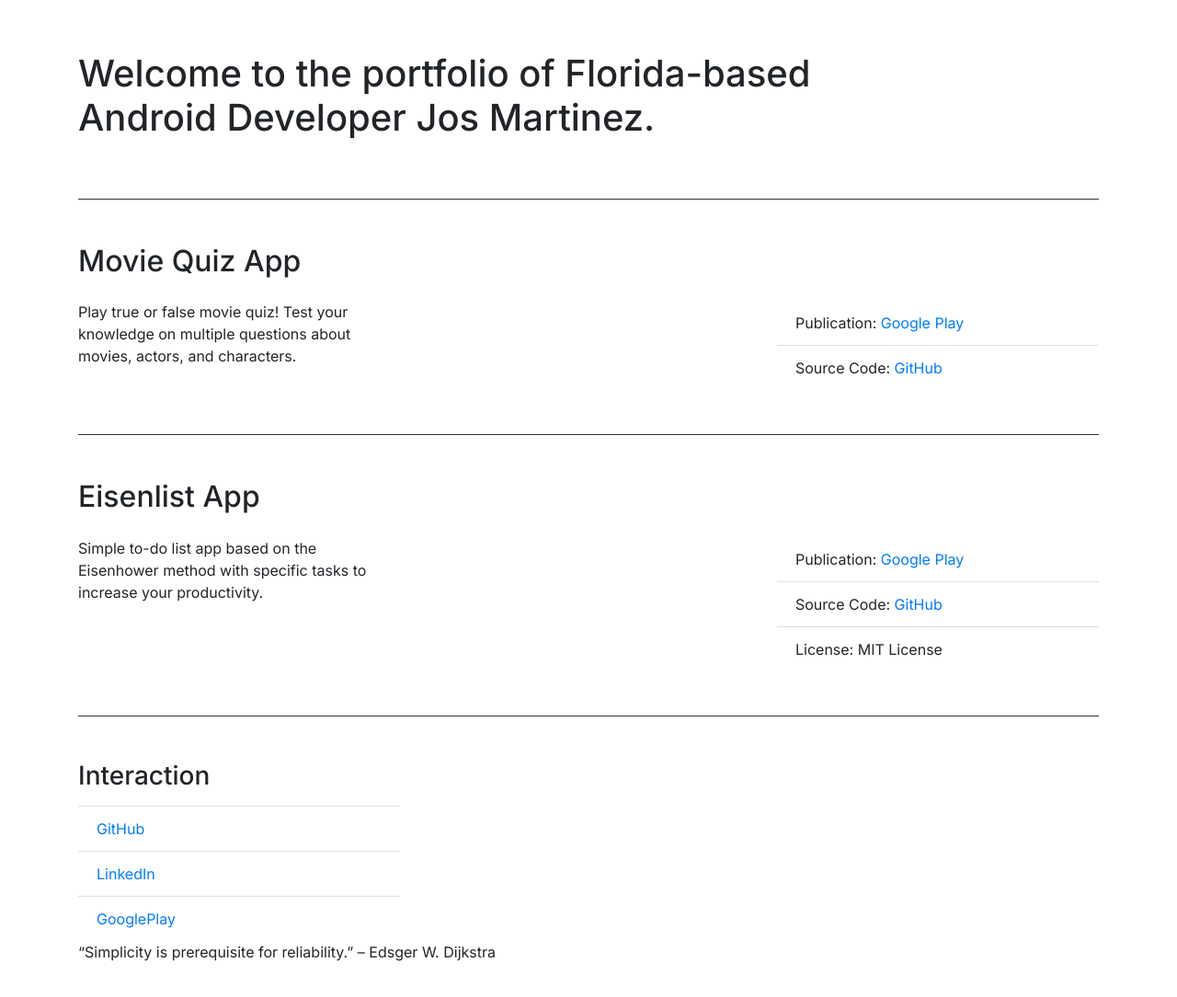
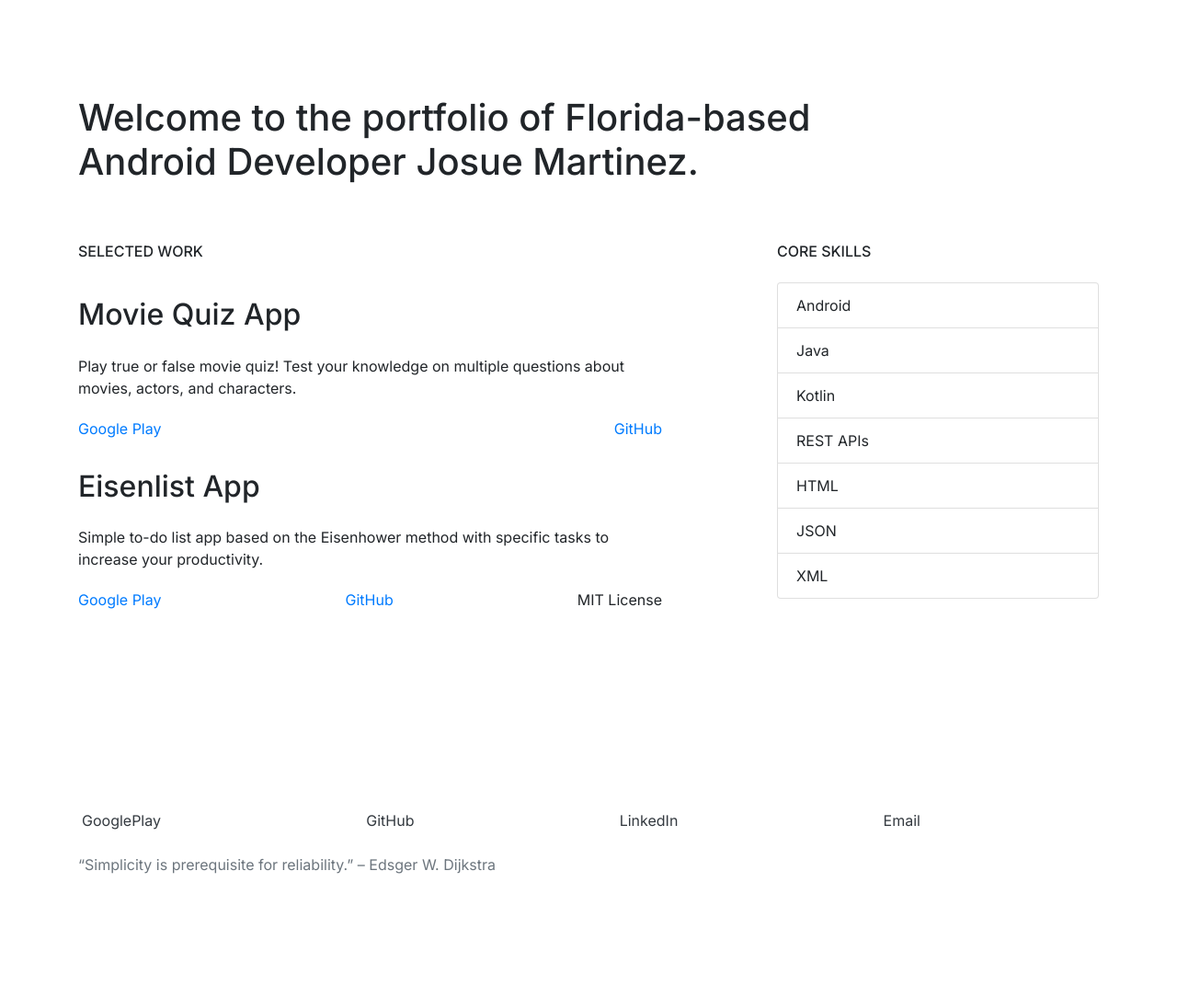
Before and after one commit to josmartinez/josmartinez.github.io, a plain HTML site: page index.html in a window 1280 px wide. Shown: the whole page at 92% size. Drawn offline with nearby package versions, Linux system fonts and the light colour scheme.

Commit message:
Update index.html

```diff
--- a/index.html
+++ b/index.html
@@ -8,61 +8,65 @@
     <!-- Bootstrap CSS -->
     <link rel="stylesheet" href="https://maxcdn.bootstrapcdn.com/bootstrap/4.0.0/css/bootstrap.min.css" integrity="sha384-Gn5384xqQ1aoWXA+058RXPxPg6fy4IWvTNh0E263XmFcJlSAwiGgFAW/dAiS6JXm" crossorigin="anonymous">
 
-    <title>Jos Martinez</title>
+    <title>Josue Martinez</title>
   </head>
   <body class="container">
-    <div class="row">
+    <div class="my-5 row">
         <div class="col-lg-12 mt-5 py-2">
-            <h1>Welcome to the portfolio of Florida-based <br>Android Developer Jos Martinez.</h1>
+            <h1>Welcome to the portfolio of Florida-based <br>Android Developer Josue Martinez.</h1>
         </div>
     </div>
-    <hr class="my-5 bg-dark">
+    <!-- <hr class="my-5 bg-dark"> -->
 
-    <div class="row">
-        <div class="col-lg-12"><h2 class="pb-3">Movie Quiz App</h2></div>
-        <div class="col-lg-4">
+    <div class="my-5 row">
+        <div class="col-lg-7">
+            <h6 class="pb-3 text-uppercase">Selected Work</h6>
+            <h2 class="py-3">Movie Quiz App</h2>
             <p>Play true or false movie quiz! Test your knowledge on multiple questions about movies, actors, and characters.</p>
+            <div class="nav-scroller pt-1 pb-2 mb-2">
+                <nav class="nav d-flex justify-content-between">
+                    <a href="https://play.google.com/store/apps/details?id=com.josmartinez.moviequiz">Google Play</a>
+                    <a href="https://github.com/josue-martinez/MovieQuiz">GitHub</a>
+                </nav>
+            </div>
+            <h2 class="py-3">Eisenlist App</h2>
+            <p>Simple to-do list app based on the Eisenhower method with specific tasks to increase your productivity.</p>
+            <div class="nav-scroller pt-1 pb-2 mb-2">
+                <nav class="nav d-flex justify-content-between">
+                    <a href="https://play.google.com/store/apps/details?id=com.josmartinez.eisenlist">Google Play</a>
+                    <a href="https://github.com/josue-martinez/Eisenlist">GitHub</a>
+                    MIT License
+                </nav>
+            </div>
         </div>
-        <div class="col-lg-4">
-        </div>
-        <div class="col-lg-4">
-            <ul class="list-group list-group-flush">
-                <li class="list-group-item">Publication: <a href="https://play.google.com/store/apps/details?id=com.josmartinez.moviequiz">Google Play</a></li>
-                <li class="list-group-item">Source Code: <a href="https://github.com/josmartinez/MovieQuiz">GitHub</a></li>
+        <div class="col-lg-4 offset-lg-1">
+            <h6 class="pb-3 text-uppercase">Core Skills</h6>
+            <ul class="list-group">
+                <li class="list-group-item">Android</li>
+                <li class="list-group-item">Java</li>
+                <li class="list-group-item">Kotlin</li>
+                <li class="list-group-item">REST APIs</li>
+                <li class="list-group-item">HTML</li>
+                <li class="list-group-item">JSON</li>
+                <li class="list-group-item">XML</li>
               </ul>
         </div>
+
     </div>
-    <hr class="my-5 bg-dark">
-
-    <div class="row">
-        <div class="col-lg-12"><h2 class="pb-3">Eisenlist App</h2></div>
-        <div class="col-lg-4">
-            <p>Simple to-do list app based on the Eisenhower method with specific tasks to increase your productivity.</p>
-        </div>
-        <div class="col-lg-4">
-        </div>
-        <div class="col-lg-4">
-            <ul class="list-group list-group-flush">
-                <li class="list-group-item">Publication: <a href="https://play.google.com/store/apps/details?id=com.josmartinez.eisenlist">Google Play</a></li>
-                <li class="list-group-item">Source Code: <a href="https://github.com/josmartinez/Eisenlist">GitHub</a></li>
-                <li class="list-group-item">License:  MIT License</li>
-              </ul>
-        </div>
-    </div>
-    <hr class="my-5 bg-dark">
 
 
-    <div class="row mb-5">
-
-        <div class="col-lg-4">
-            <h3 class="pb-2">Interaction</h3>
-            <ul class="list-group list-group-flush">
-                <li class="list-group-item"><a href="https://github.com/josmartinez" target="_blank">GitHub</a></li>
-                <li class="list-group-item"><a href="https://www.linkedin.com/in/josmartinez-com" target="_blank">LinkedIn</a></li>
-                <li class="list-group-item"><a href="https://play.google.com/store/apps/dev?id=7918181347621109639" target="_blank">GooglePlay</a></li>
-              </ul>
+    <div class="my-5 pt-5 row">
+        <div class="mt-5 pt-5 col-lg-10">
+            <div class="nav-scroller py-1 mb-2">
+                <nav class="nav d-flex justify-content-between">
+                    <a class="p-1 text-dark" href="https://play.google.com/store/apps/dev?id=7918181347621109639">GooglePlay</a>
+                    <a class="p-1 text-dark" href="https://github.com/josue-martinez">GitHub</a>
+                    <a class="p-1 text-dark" href="https://www.linkedin.com/in/josuemartinezcom">LinkedIn</a>
+                    <a class="p-1 text-dark" href="mailto:josuemartinezcs@gmail.com">Email</a>
+                </nav>
+            </div>
         </div>
-        <div class="col-lg-12"><p class="pb-2">&ldquo;Simplicity is prerequisite for reliability.&rdquo; &ndash; Edsger W. Dijkstra</p></div>
+        <div class="mb-5 col-lg-12"><p class="py-2 text-muted">&ldquo;Simplicity is prerequisite for reliability.&rdquo; &ndash; Edsger W. Dijkstra</p></div>
     </div>
     <style>
         @import url('https://fonts.googleapis.com/css2?family=Inter:wght@100;200;300;400;500;600;700;800;900&display=swap');
```
